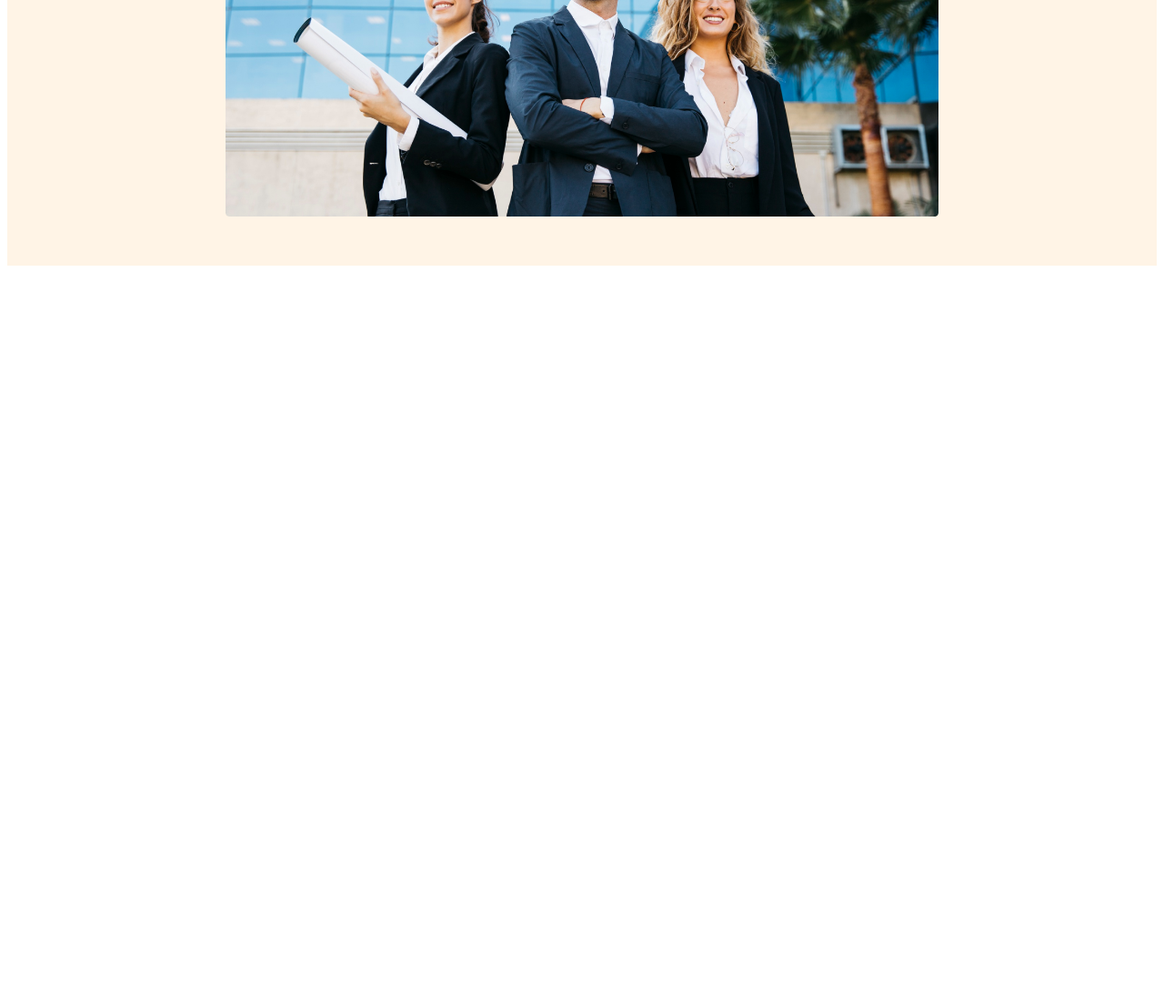
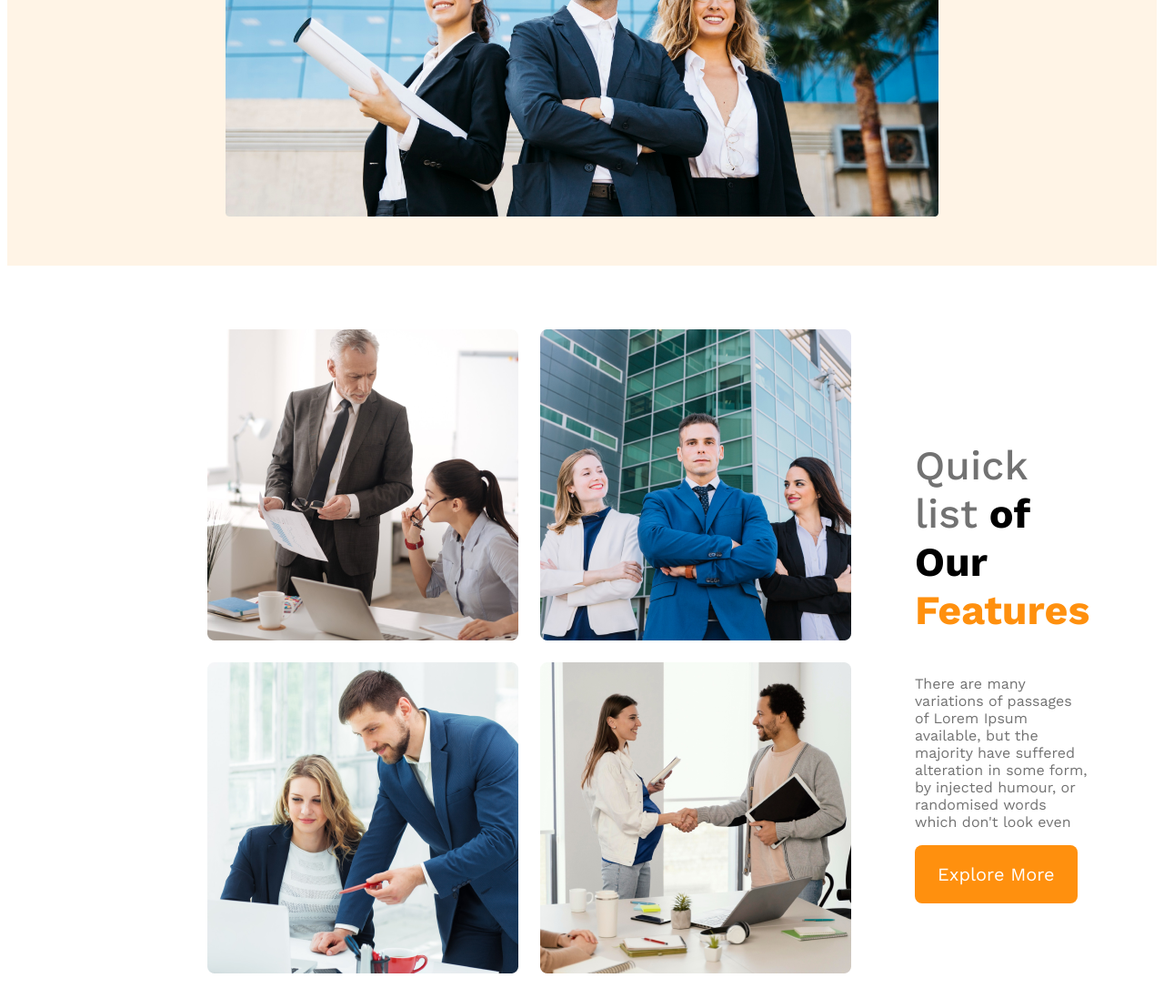
Before and after one commit to contactmizan/g3-architects-website, a plain HTML site: page index.html in a window 1280 px wide. Shown: the part 729-1837 px from the top of the page at 91% size. Before the commit the page ends 1029 px from the top, so only its background shows below. Drawn offline with nearby package versions, Linux system fonts and the light colour scheme.

Commit message:
finished teams section responsive

```diff
--- a/index.html
+++ b/index.html
@@ -9,6 +9,7 @@
 </head>
 
 <body>
+    <!--header start-->
     <header>
         <nav>
             <h3>G3 Architects</h3>
@@ -23,7 +24,7 @@
             <div class="banner-content">
                 <h1 class="banner-title">Brand New
                     Group of Architects </h1>
-                <p class="banner-description">There are many variations of passages of Lorem Ipsum available, but the
+                <p class="text-light-gray">There are many variations of passages of Lorem Ipsum available, but the
                     majority have suffered alteration in some form, by injected humour, or randomised words which don't
                     look even</p>
                 <button class="btn-primary">Explore More</button>
@@ -31,8 +32,25 @@
             <img class="banner-img" src="images/banner.png" alt="">
         </div>
     </header>
+    <!--header end-->
     <main>
-
+        <!--teams section start-->
+        <section class="teams">
+            <div class="teams-img">
+                <img src="images/team1.png" alt="">
+                <img src="images/team2.png" alt="">
+                <img src="images/team3.png" alt="">
+                <img src="images/team4.png" alt="">
+            </div>
+            <div class="teams-content">
+                <h3 class="teams-title"><span class="quick">Quick list</span> <span>of Our</span> <span
+                        class="text-features">Features</span></h3>
+                <p class="text-light-gray">There are many variations of passages of Lorem Ipsum available, but the
+                    majority have suffered alteration in some form, by injected humour, or randomised words which don't
+                    look even</p>
+                <button class="btn-primary">Explore More</button>
+            </div>
+        </section>
     </main>
     <footer>
 
--- a/styles/architect.css
+++ b/styles/architect.css
@@ -9,7 +9,13 @@
     color: #FFF;
     border: none;
     font-size: 1.25rem;
+    cursor: pointer;
 }
+
+.text-light-gray {
+    color: #727272;
+}
+
 
 * {
     font-family: 'Work Sans', sans-serif;
@@ -63,13 +69,46 @@ nav h3 {
     color: #131313;
 }
 
-.banner-description {
-    color: #727272;
-}
-
 .banner img {
     width: 100%;
     padding-top: 30px;
+}
+
+/* main styles */
+main {
+    max-width: 1440px;
+    margin: 70px 220px;
+}
+
+/* teams style  */
+.teams {
+    display: flex;
+    align-items: center;
+}
+
+/* grid apply */
+.teams-img {
+    display: grid;
+    grid-template-columns: repeat(2, 1fr);
+    gap: 1.5rem;
+}
+
+.teams-content {
+    padding: 0px 70px;
+}
+
+.teams-title {
+    font-size: 2.8rem;
+}
+
+.teams-title .quick {
+    color: #727272;
+    font-weight: 500;
+}
+
+.teams-title .text-features {
+    color: #FF900E;
+    font-weight: 700;
 }
 
 /* responsive media queries */
@@ -79,8 +118,14 @@ nav h3 {
         padding: 20px;
     }
 
-    nav {
+    nav,
+    .teams {
         flex-direction: column;
+    }
+
+    .teams-img {
+        grid-template-columns: 1fr;
+        margin-right: 50px;
     }
 }
 
@@ -90,7 +135,12 @@ nav h3 {
         padding: 50px;
     }
 
-    nav {
+    nav,
+    .teams {
         flex-direction: column;
     }
+
+    .teams-content {
+        padding: 0 20px;
+    }
 }
```
